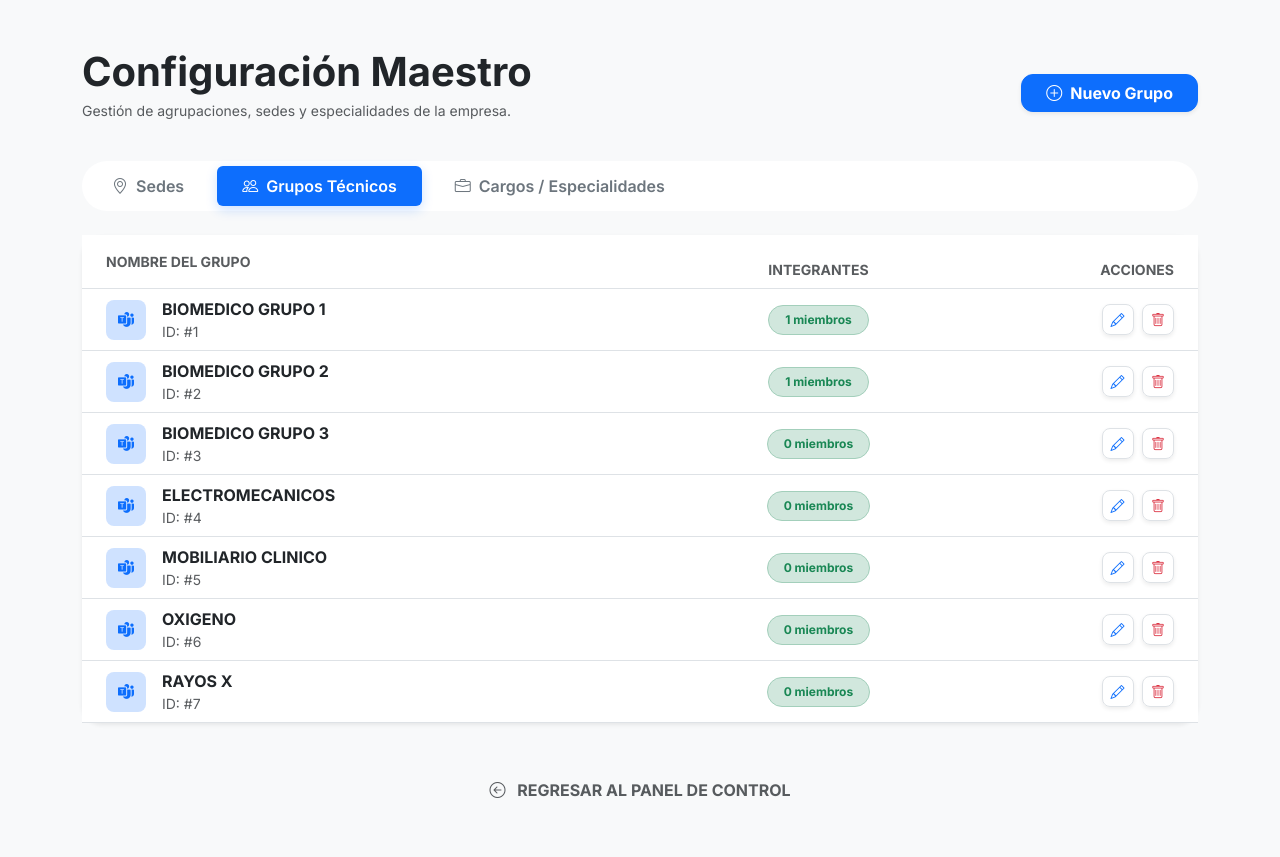
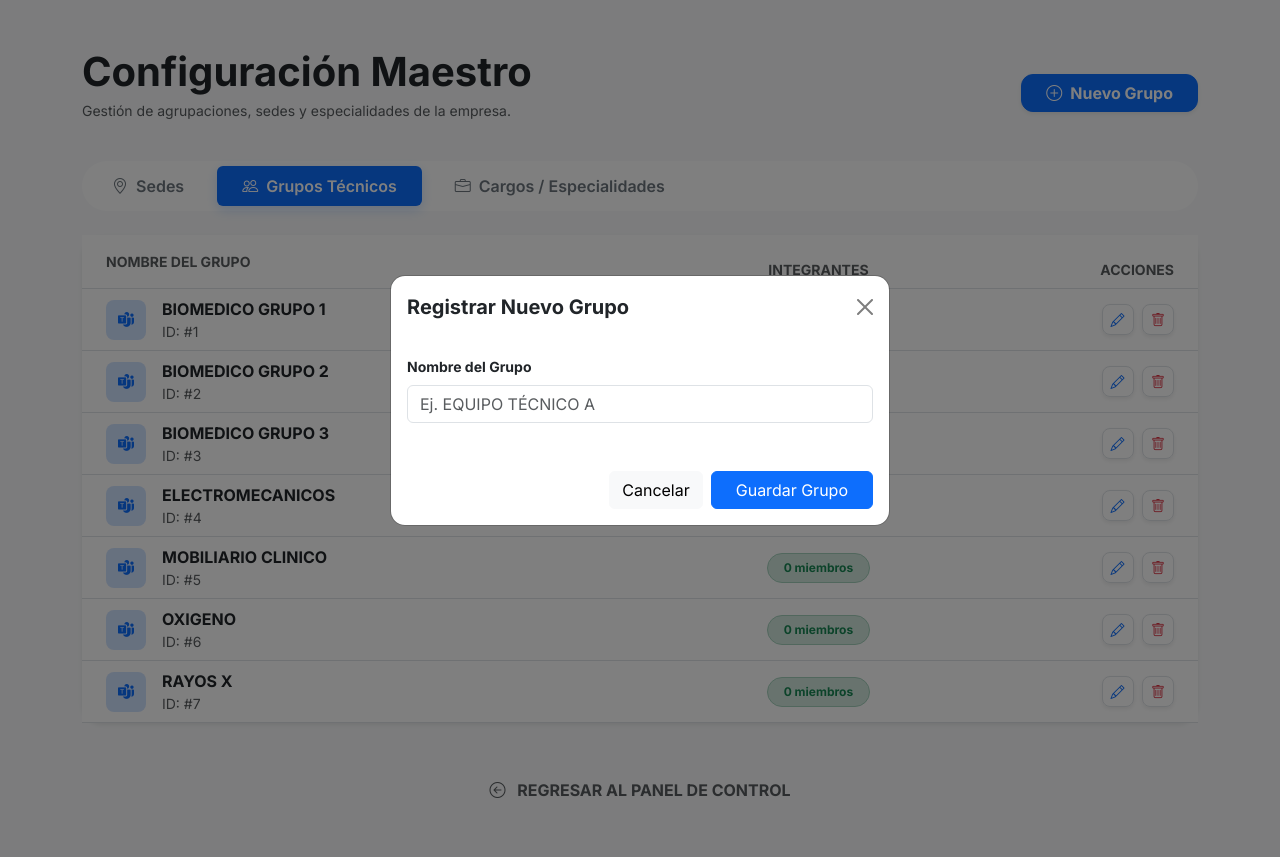
Before and after one commit to GitEdwinPeru/asistencia-medica-ia, a PHP site: page /views/grupos_lista.php in a window 1280 px wide, after a click on "Nuevo Grupo". After the commit the page ends 798 px from the top, so only its background shows below. Run offline with PHP 8.4, Linux system fonts and the light colour scheme; a user stored in the database is signed in; data comes from the database, SQL or seed files in the repository; some libraries are stand-ins or nearby versions.

Commit message:
Modificacion de botones

```diff
--- a/views/grupos_lista.php
+++ b/views/grupos_lista.php
@@ -110,6 +110,29 @@ $grupos = $pdo->query($sql)->fetchAll(PDO::FETCH_ASSOC);
         </div>
     </div>
 
+    <div class="modal fade" id="modalGrupo" tabindex="-1" aria-hidden="true">
+        <div class="modal-dialog modal-dialog-centered">
+            <div class="modal-content" style="border-radius: 15px;">
+                <div class="modal-header border-0">
+                    <h5 class="modal-title fw-bold">Registrar Nuevo Grupo</h5>
+                    <button type="button" class="btn-close" data-bs-dismiss="modal" aria-label="Close"></button>
+                </div>
+                <form action="../models/guardar_grupo.php" method="POST">
+                    <div class="modal-body">
+                        <div class="mb-3">
+                            <label class="form-label small fw-bold">Nombre del Grupo</label>
+                            <input type="text" name="nomb_grup" class="form-control" placeholder="Ej. EQUIPO TÉCNICO A" required>
+                        </div>
+                    </div>
+                    <div class="modal-footer border-0">
+                        <button type="button" class="btn btn-light" data-bs-dismiss="modal">Cancelar</button>
+                        <button type="submit" class="btn btn-primary px-4">Guardar Grupo</button>
+                    </div>
+                </form>
+            </div>
+        </div>
+    </div>
+
     <div class="modal fade" id="modalEditarGrupo" tabindex="-1" aria-hidden="true">
         <div class="modal-dialog modal-dialog-centered">
             <div class="modal-content" style="border-radius: 15px;">
@@ -137,6 +160,21 @@ $grupos = $pdo->query($sql)->fetchAll(PDO::FETCH_ASSOC);
     <script src="https://cdn.jsdelivr.net/npm/bootstrap@5.3.0/dist/js/bootstrap.bundle.min.js"></script>
     <script src="https://cdn.jsdelivr.net/npm/sweetalert2@11"></script>
     <script>
+        // Manejo de notificaciones
+        const urlParams = new URLSearchParams(window.location.search);
+        if (urlParams.has('msj')) {
+            const msj = urlParams.get('msj');
+            if (msj === 'registrado') {
+                Swal.fire('¡Éxito!', 'El grupo ha sido registrado correctamente.', 'success');
+            } else if (msj === 'editado') {
+                Swal.fire('¡Éxito!', 'El grupo ha sido actualizado correctamente.', 'success');
+            } else if (msj === 'error') {
+                Swal.fire('Error', 'Hubo un problema al procesar la solicitud.', 'error');
+            }
+            // Limpiar URL
+            window.history.replaceState({}, document.title, window.location.pathname);
+        }
+
         const modalEditar = document.getElementById('modalEditarGrupo');
         if (modalEditar) {
             modalEditar.addEventListener('show.bs.modal', event => {
```
Also changed, not shown: views/usuarios_lista.php (+25 -0 lines), uploads/fotos/FOTO_70897226_1777257112.jpeg (deleted), uploads/fotos/FOTO_73323799_1777499814.jpeg (renamed from uploads/fotos/FOTO_74429697_1776994192.jpeg), uploads/fotos/FOTO_74429697_1776998752.jpeg (deleted), uploads/fotos/FOTO_UPD_16_1777498632.jpeg (deleted), uploads/fotos/FOTO_UPD_16_1777499150.jpeg (deleted), 2 other files.
